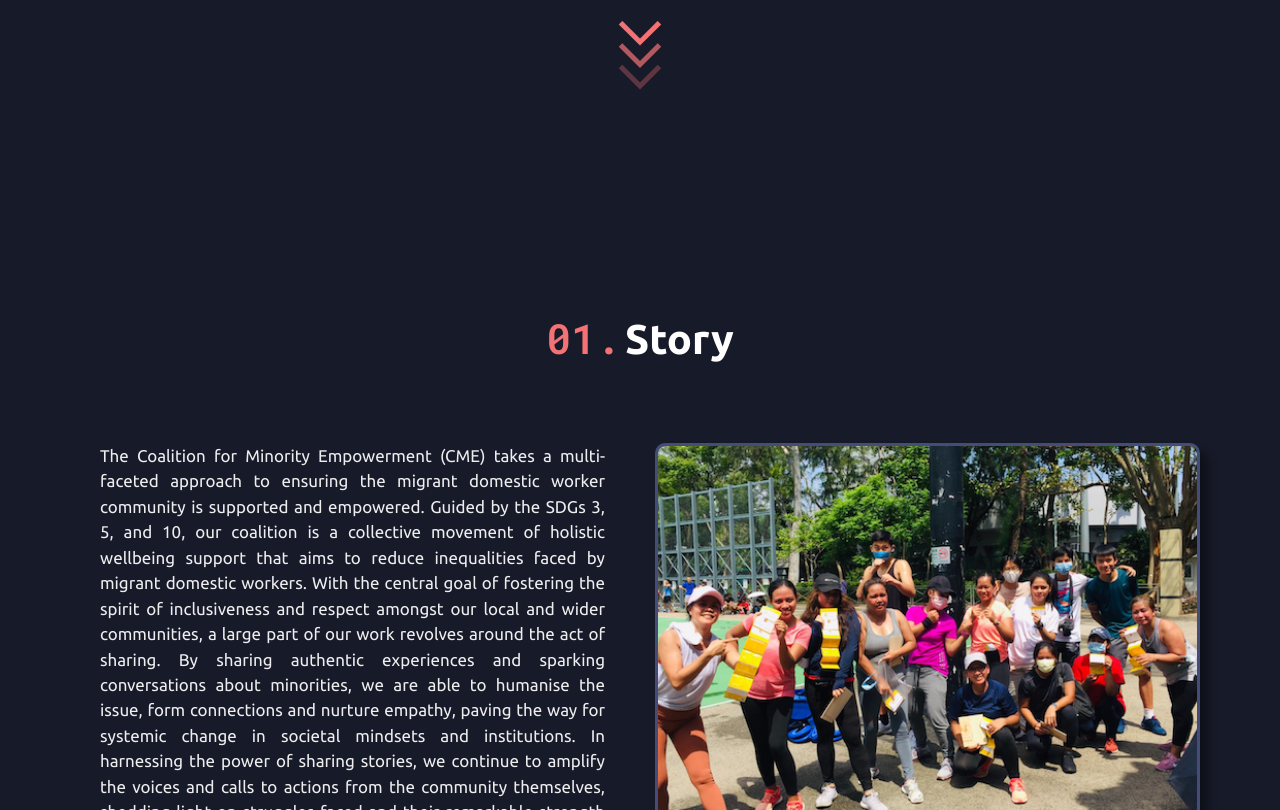
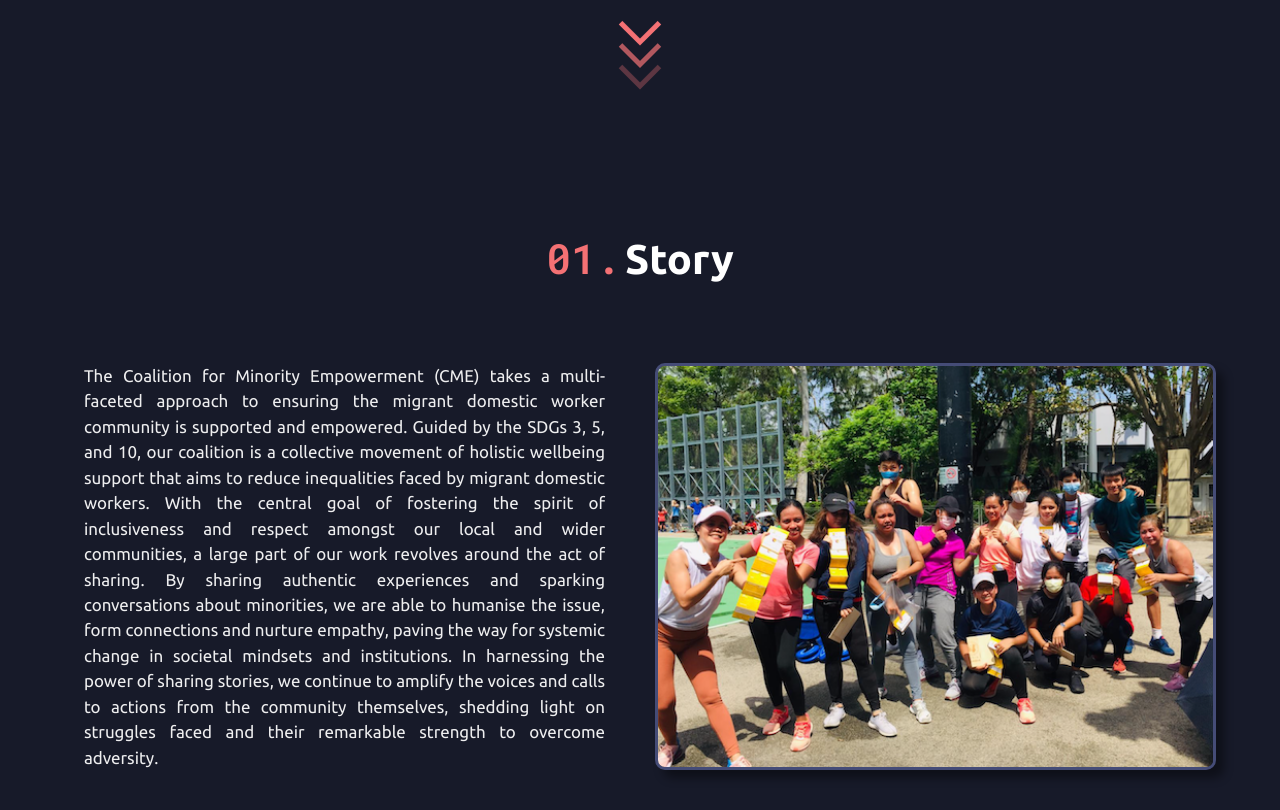
Before and after one commit to SkullCutter02/Coalition-for-Sustainable-STEM-and-Diversity, a plain HTML site: page index.html in a window 1280 px wide. Shown: the part 670-1480 px from the top of the page. Drawn offline with Linux system fonts and the light colour scheme.

Commit message:
Fixed story overlapping problem

```diff
--- a/styles.css
+++ b/styles.css
@@ -11,10 +11,6 @@ body {
   padding: 0;
   font-family: Ubuntu, serif;
   color: #eeeeef;
-}
-
-html {
-  scroll-behavior: smooth;
 }
 
 nav {
@@ -80,24 +76,24 @@ nav li a:hover:after {
   font-family: "Roboto Mono", serif;
 }
 
-/*.title::after {*/
-/*  content: "";*/
-/*  position: absolute;*/
-/*  width: 100%;*/
-/*  height: 20px;*/
-/*  bottom: 0;*/
-/*  left: 0;*/
-/*  background: rgba(244, 113, 116, 0.5);*/
-/*  z-index: -1;*/
-/*}*/
-
 .container {
-  margin: 80px 80px;
+  width: 90%;
+  margin: 0 auto;
   padding-top: 100px;
   text-align: center;
 }
 
 .name {
+  /*.title::after {*/
+  /*  content: "";*/
+  /*  position: absolute;*/
+  /*  width: 100%;*/
+  /*  height: 20px;*/
+  /*  bottom: 0;*/
+  /*  left: 0;*/
+  /*  background: rgba(244, 113, 116, 0.5);*/
+  /*  z-index: -1;*/
+  /*}*/
   font-size: 20px;
   margin-top: 10px;
 }
@@ -153,9 +149,6 @@ nav li a:hover:after {
 }
 
 .story-content {
-  display: grid;
-  grid-template-columns: repeat(auto-fit, 1fr);
-  grid-auto-rows: 1fr;
   text-align: justify;
 }
 
@@ -432,4 +425,8 @@ footer span {
     width: 100%;
     height: 300px;
   }
+
+  .story-content p {
+    font-size: calc(0.7em + 0.7vw);
+  }
 }
```
